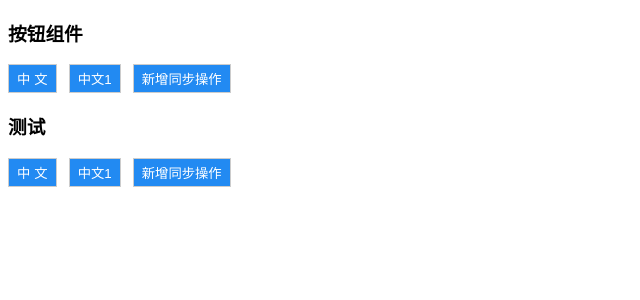
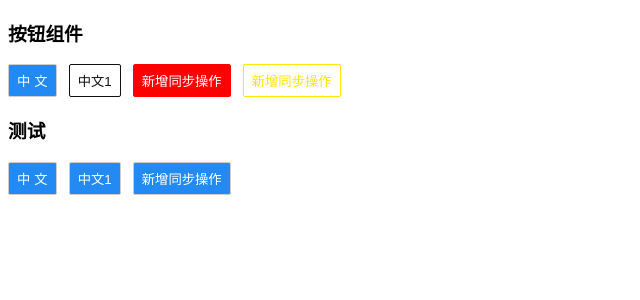
Before and after one commit to vivipure/fun_ui, a Vue app: page / in a window 1280 px wide. Shown: the top 300 px of the page, without its empty margins (0-640 px from the left). Built offline with nearby package versions, Linux system fonts and the light colour scheme.

Commit message:
feat: 新增按钮类型，新增节流指令

```diff
--- a/packages/Button/style.scss
+++ /dev/null
@@ -1,23 +0,0 @@
-button {
-  background: $primary_color;
-  outline: none;
-  text-decoration: none;
-  border: 1px solid #ccc;
-  padding: 4px 8px;
-  color: #fff;
-  > span {
-    display: inline-flex;
-    align-items: center;
-  }
-  &:hover {
-      background: $primary_color_alpha;
-  }
-
-  & + & {
-    margin-left: 12px;
-  }
-  span.expand {
-    letter-spacing: 0.3em;
-    margin-right: -0.3em;
-  }
-}
--- a/packages/Button/Button.vue
+++ b/packages/components/Button/Button.vue
@@ -1,5 +1,5 @@
 <template>
-  <button>
+  <button :class="buttonClass" @click="clickHandle">
     <span v-if="$slots.default" :class="shouldAddSpace ? 'expand' : ''">
       <slot></slot>
     </span>
@@ -9,7 +9,27 @@
 <script setup lang="ts">
 import { useSlots, computed, Text } from "vue";
 
+interface ButtonProps {
+  type?: "primary" | "secondary" | "warning" | "danger";
+  disabled?: boolean;
+}
+
+const props = withDefaults(defineProps<ButtonProps>(), {
+  type: "primary",
+  disabled: false,
+});
+
+const emit = defineEmits<{
+  (name: "click", event: Event): void;
+}>();
+
 const slots = useSlots();
+
+const buttonClass = computed<string[]>(() => {
+  const typeClassName = `fun-btn-${props.type}`;
+
+  return [typeClassName];
+});
 
 const shouldAddSpace = computed<boolean>(() => {
   const defaultSlot = slots.default?.();
@@ -24,6 +44,11 @@ const shouldAddSpace = computed<boolean>(() => {
   return false;
 });
 
+const clickHandle = (e: Event) => {
+  if (props.disabled) return;
+  emit("click", e);
+};
+
 defineOptions({
   name: "FunButton",
 });
--- a/packages/Button/index.ts
+++ b/packages/components/Button/index.ts
@@ -1,4 +1,4 @@
-import { withInstall } from "../utils/install";
+import { withInstall } from "../../utils/install";
 import Button from "./Button.vue";
 
 export const FunButton = withInstall(Button,)
--- /dev/null
+++ b/packages/components/Button/style.scss
@@ -0,0 +1,50 @@
+button {
+  background: $primary_color;
+  outline: none;
+  text-decoration: none;
+  border: 1px solid #ccc;
+  padding: 6px 8px;
+  border-radius: 2px;
+  color: #fff;
+  > span {
+    display: inline-flex;
+    align-items: center;
+  }
+  &:hover {
+      background: $primary_color_alpha;
+  }
+  &:active {
+    transform: scale(1.1);
+  }
+  transition: transform .3s;
+
+  & + & {
+    margin-left: 12px;
+  }
+  span.expand {
+    letter-spacing: 0.3em;
+    margin-right: -0.3em;
+  }
+  &.fun-btn- {
+    &secondary {
+      border-color: #111;
+      background: #fff;
+      color: #111;
+    }
+    &warning {
+      border-color: #ffe60a;
+      background: #fff;
+      color: #ffe60a;
+    }
+    &danger {
+      border-color: red;
+      background: red;
+      color: #fff;
+    }
+    &secondary {
+      border-color: #111;
+      background: #fff;
+      color: #111;
+    }
+  }
+}
--- /dev/null
+++ b/packages/directives/index.ts
@@ -0,0 +1 @@
+export {default as throttle} from './throttle/index'
--- /dev/null
+++ b/packages/directives/throttle/index.ts
@@ -0,0 +1,26 @@
+import type { DirectiveBinding, ObjectDirective } from "vue";
+
+export default {
+  beforeMount(
+    el: HTMLElement & { throttleFunc(): void },
+    binding: DirectiveBinding
+  ) {
+    const handler = binding.value;
+    const throttleTime = +Object.keys(binding.modifiers)[0] || 2000;
+    let time = Date.now();
+    el.throttleFunc = () => {
+      // fix disabled elem
+      if (el.getAttribute("disabled")) return;
+
+      let currentTime = Date.now();
+      if (currentTime - time < throttleTime) return;
+      handler();
+      time = currentTime;
+    };
+    el.addEventListener("click", el.throttleFunc);
+  },
+  beforeUnmount(el: HTMLElement & { throttleFunc(): void }) {
+    console.log("yes");
+    el.removeEventListener("click", el.throttleFunc);
+  },
+} as ObjectDirective;
--- a/packages/utils/install.ts
+++ b/packages/utils/install.ts
@@ -12,10 +12,10 @@ export const withInstall = <T, E extends Record<string, any>>(
   };
   if (extra) {
     for (const [key, comp] of Object.entries(extra)) {
-      (<SFCWithInstall<T>>main)[key] = comp;
+      (main as SFCWithInstall<T>)[key] = comp;
     }
   }
   return main as SFCWithInstall<T> & E;
 };
 
-export type SFCWithInstall<T> = T & Plugin;
+export type SFCWithInstall<T> = T & Plugin & { [key: string]: any };
--- a/src/App.vue
+++ b/src/App.vue
@@ -1,15 +1,28 @@
 <script setup lang="ts">
-import Button from "../packages/Button/Button.vue";
+import Button from "../packages/components/Button/Button.vue";
+
+import { throttle } from "../packages/directives/index";
+
+const clickHandle = (e: Event) => {
+  console.log(111, e);
+};
+
+defineOptions({
+  directives: { throttle },
+});
+
+
 </script>
 
 <template>
   <h3>按钮组件</h3>
   <div>
-    <Button>中文</Button>
-    <Button>中文1</Button>
-    <Button>新增同步操作</Button>
+    <Button v-throttle.300="(e: Event) => clickHandle(e)" >中文</Button>
+    <Button type="secondary">中文1</Button>
+    <Button type="danger">新增同步操作</Button>
+    <Button type="warning">新增同步操作</Button>
   </div>
-   <h3>测试</h3>
+  <h3>测试</h3>
   <div>
     <Button>中文</Button>
     <Button>中文1</Button>
```
